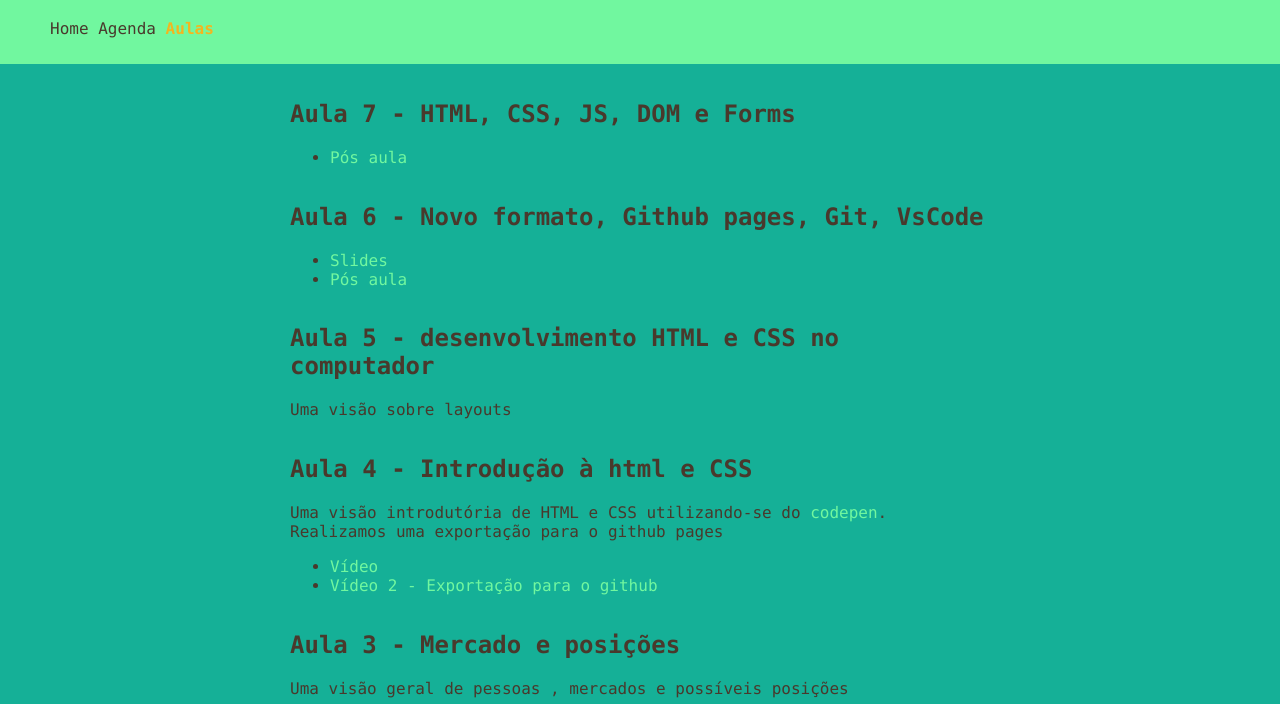
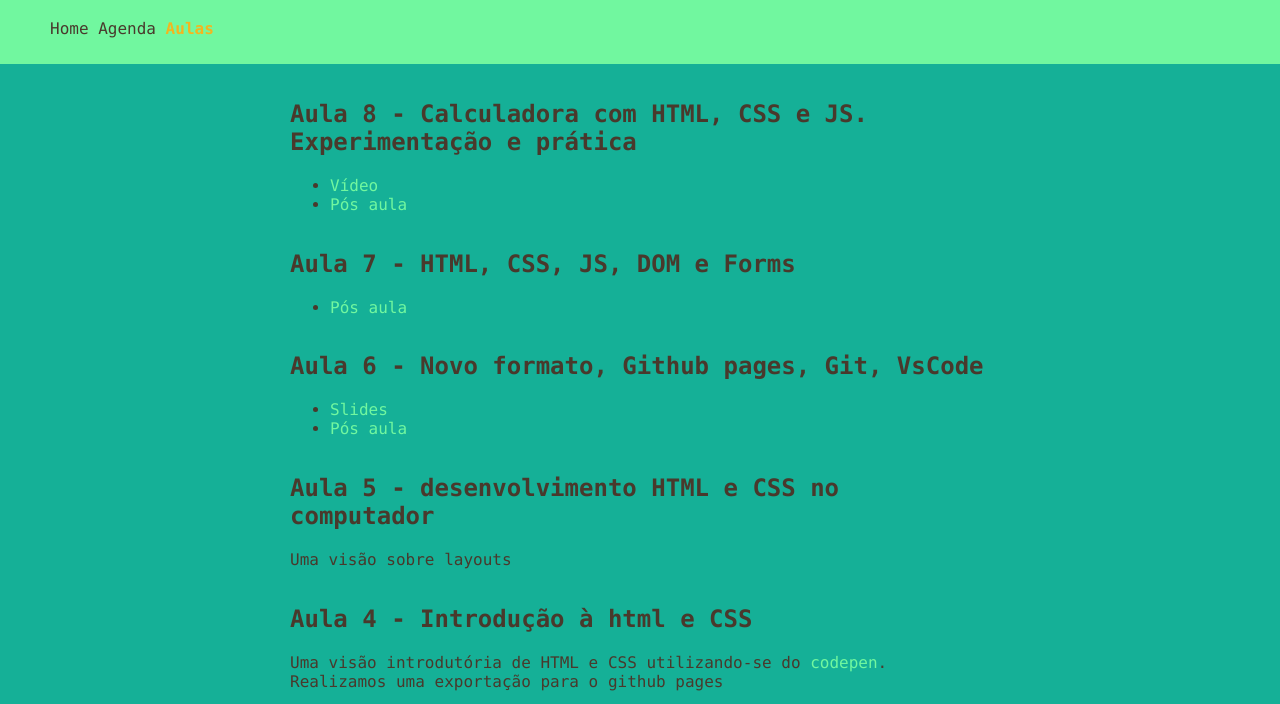
Before and after one commit to drFabio/codingClub, a plain HTML site: page classes.html in a window 1280 px wide. Shown: the part 72-776 px from the top of the page. Drawn offline with Linux system fonts and the light colour scheme.

Commit message:
Adds class number 8

```diff
--- a/classes.html
+++ b/classes.html
@@ -133,6 +133,27 @@
               </ul>
             </section>
           </article>
+          <article>
+            <h2>
+              Aula 8 - Calculadora com HTML, CSS e JS. Experimentação e prática
+            </h2>
+            <section>
+              <ul>
+                <li>
+                  <a
+                    href="https://www.loom.com/share/c1d2f5adc2714ed7bb5f1cbfc17b64f1"
+                    >Vídeo</a
+                  >
+                </li>
+                <li>
+                  <a
+                    href="https://docs.google.com/document/d/19tExA4I4bz23QdBaRryBVCxITOgoLq36REnWPBEgrUY/edit?usp=sharing"
+                    >Pós aula</a
+                  >
+                </li>
+              </ul>
+            </section>
+          </article>
         </div>
       </main>
       <footer>From Brazil to Germany, to Canada, to the world</footer>
```
